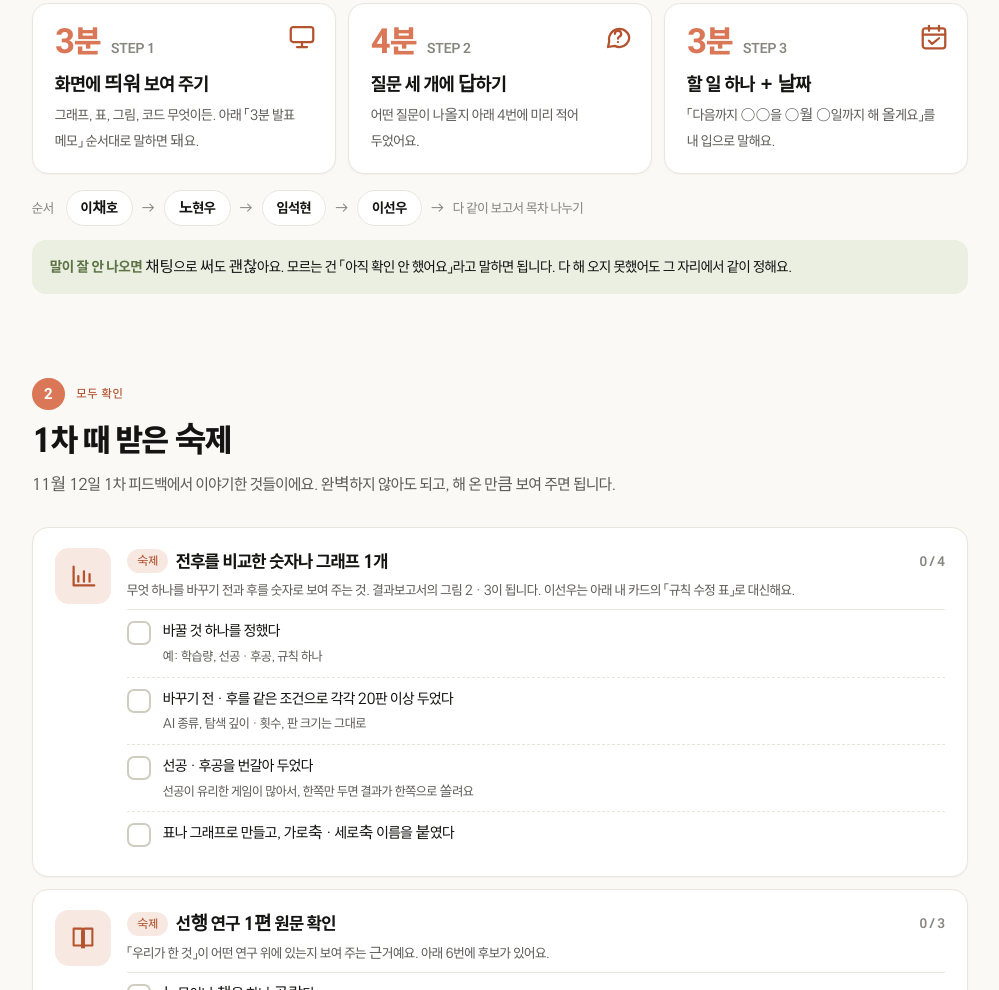
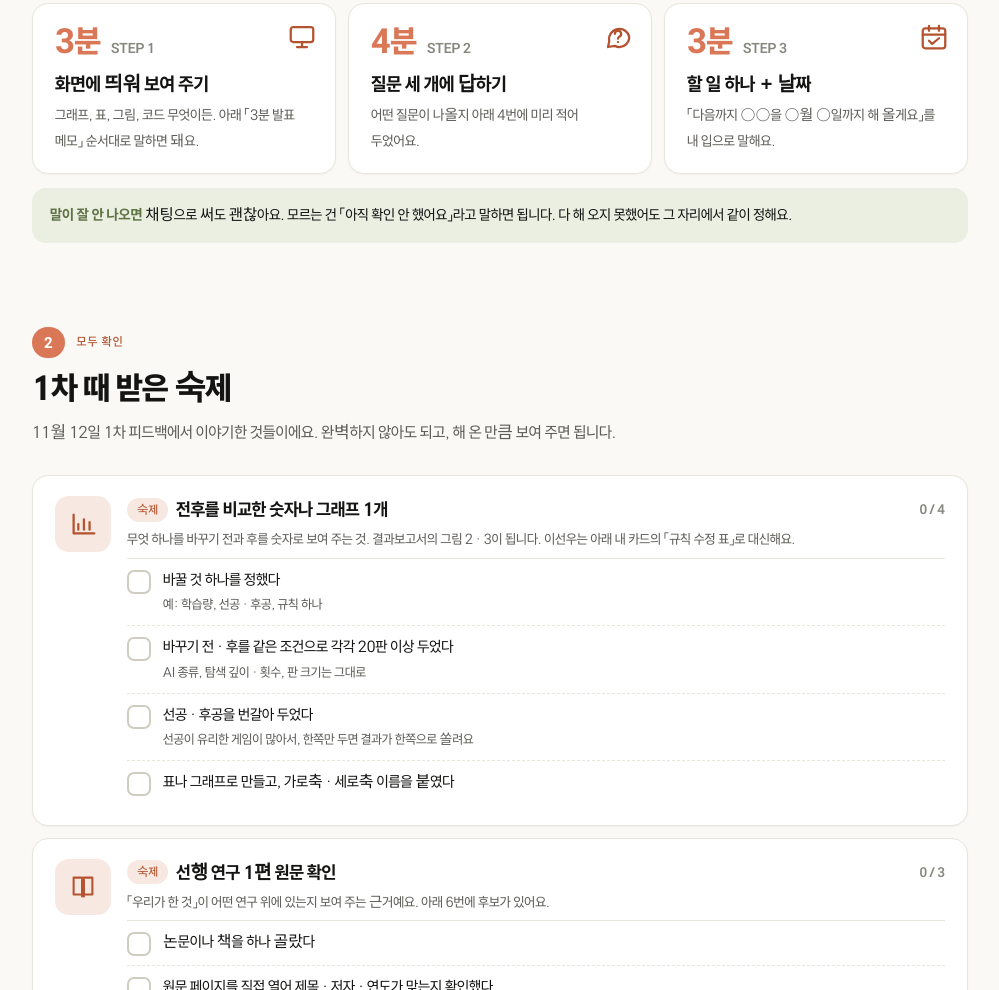
Before and after one commit to qksrhrrltnf-ctrl/haemil-feedback-2nd, a plain HTML site: page index.html in a window 1280 px wide. Shown: the part 940-1930 px from the top of the page, without its empty margins (140-1139 px from the left). Drawn offline with Linux system fonts and the light colour scheme.

Commit message:
Remove presentation order from student checklist

```diff
--- a/index.html
+++ b/index.html
@@ -335,7 +335,6 @@ body[data-me]:not([data-all]) .stu:not(.mine){display:none}
     <div class="stp"><svg class="ic" viewBox="0 0 24 24" fill="none" stroke="currentColor" stroke-width="1.8" stroke-linecap="round" stroke-linejoin="round"><rect x="3" y="5" width="18" height="16" rx="2"/><path d="M3 10h18M8 3v4M16 3v4M8 15l2.5 2.5L16 13"/></svg>
       <div class="t"><b>3분</b><span>STEP 3</span></div><h3>할 일 하나 + 날짜</h3><p>「다음까지 ○○을 ○월 ○일까지 해 올게요」를 내 입으로 말해요.</p></div>
   </div>
-  <div class="order" id="order"><span class="faint small" style="margin-right:4px">순서</span><span class="p" data-id="chaeho">이채호</span><em>→</em><span class="p" data-id="hyunwoo">노현우</span><em>→</em><span class="p" data-id="seokhyun">임석현</span><em>→</em><span class="p" data-id="sunwoo">이선우</span><em>→</em><span class="faint small">다 같이 보고서 목차 나누기</span></div>
   <div class="calm"><b>말이 잘 안 나오면</b> 채팅으로 써도 괜찮아요. 모르는 건 「아직 확인 안 했어요」라고 말하면 됩니다. 다 해 오지 못했어도 그 자리에서 같이 정해요.</div>
 </section>
 
@@ -685,7 +684,6 @@ body[data-me]:not([data-all]) .stu:not(.mine){display:none}
   function setMe(id){
     me=id||'';set('me',me);
     whoBtns.forEach(function(b){b.setAttribute('aria-pressed',b.dataset.id===me?'true':'false')});
-    document.querySelectorAll('#order .p').forEach(function(p){p.classList.toggle('me',p.dataset.id===me)});
     document.querySelectorAll('.stu').forEach(function(c){c.classList.toggle('mine',c.dataset.id===me)});
     var s=STU.filter(function(x){return x.id===me})[0];
     if(s){body.setAttribute('data-me',me);body.removeAttribute('data-all');
```
